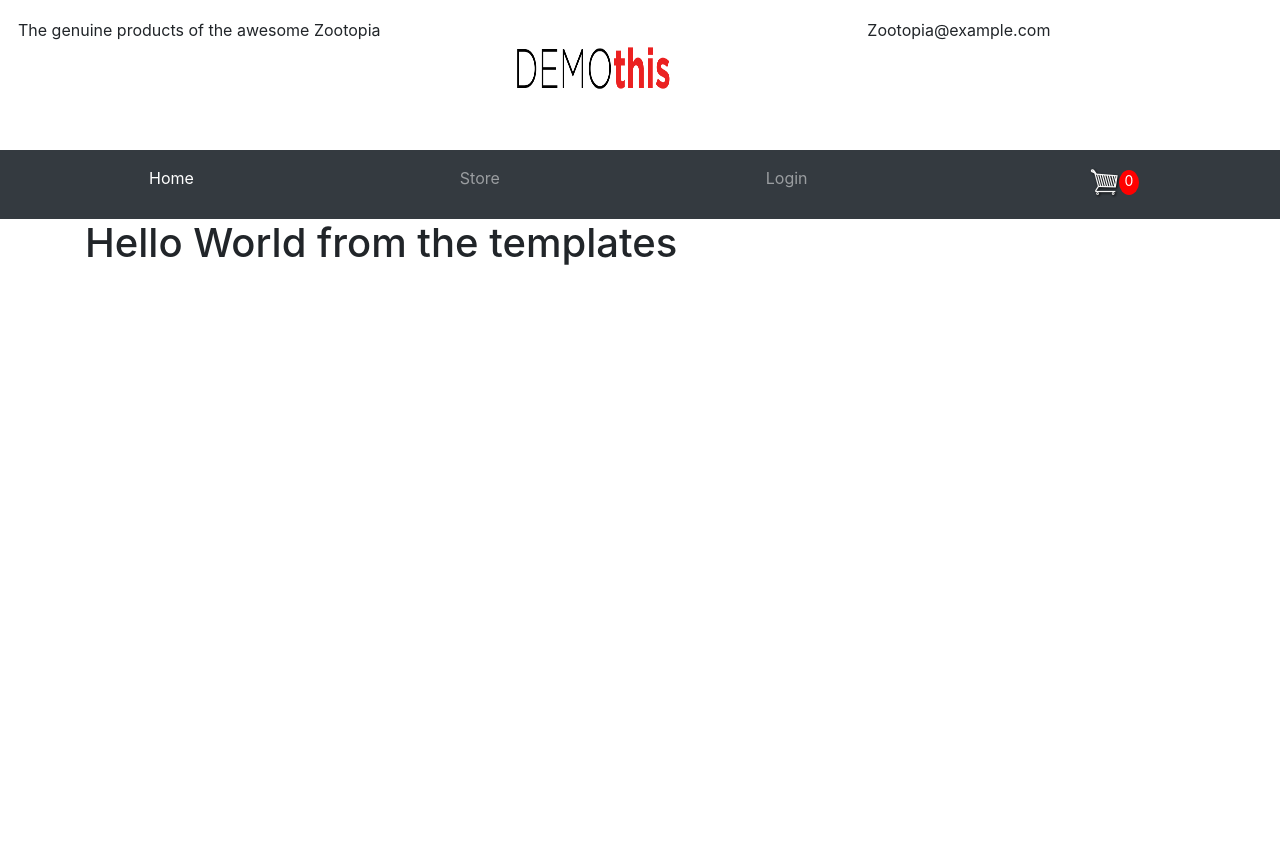
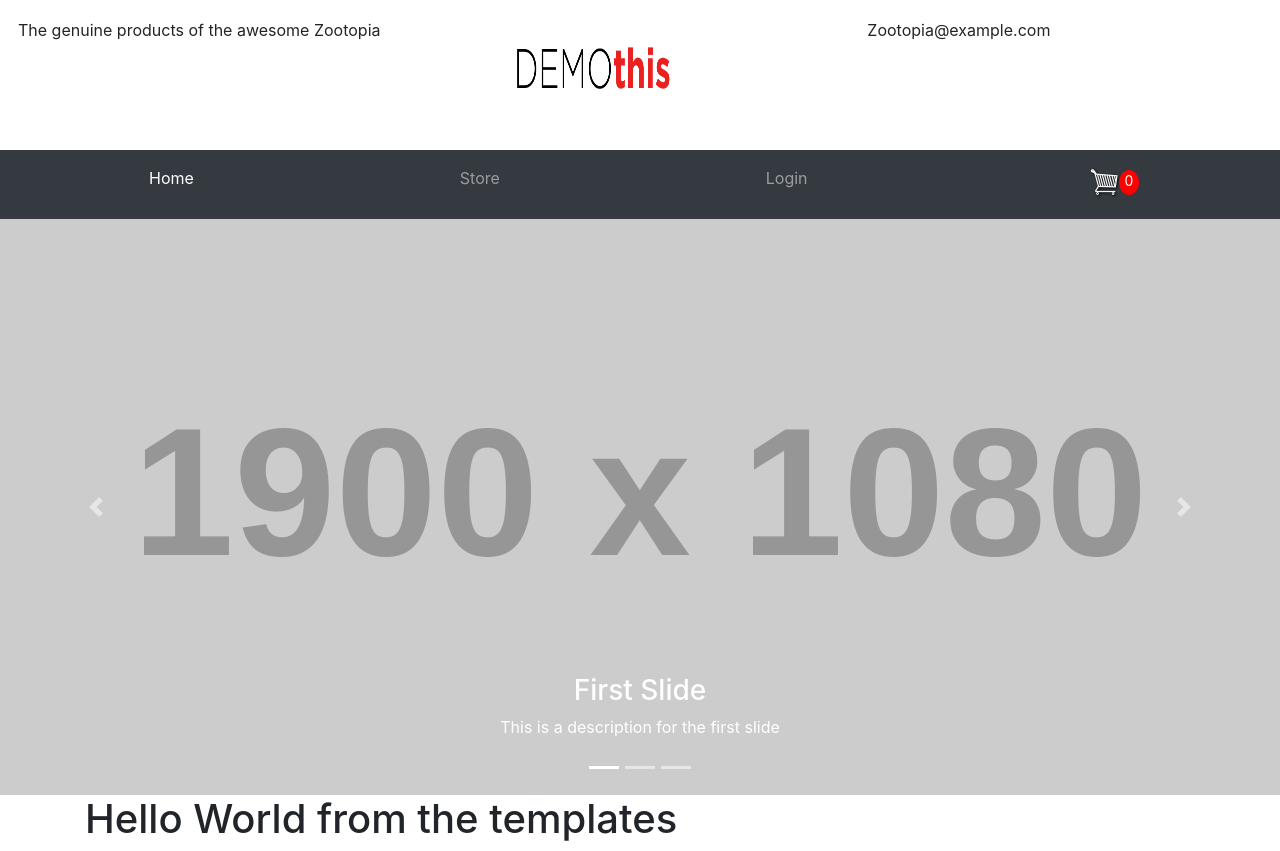
Before and after one commit to emalfiza/zootopia-stars, a Django app: page / in a window 1280 px wide. Before the commit the page ends 265 px from the top, so only its background shows below. Run offline with Django 3.2, Linux system fonts and the light colour scheme; grey boxes labelled with a size stand in for pictures from a placeholder-image service; some libraries are stand-ins or nearby versions.

Commit message:
Add Bootstrap carousel for the main page

```diff
--- a/static/css/main.css
+++ b/static/css/main.css
@@ -1,4 +1,4 @@
-/* Top container above the navbar */
+/******************** Top container above the Navbar *********************/
 .advert {
     height: 150px;
     padding: 18px;
@@ -10,7 +10,7 @@
 }
 
 
-/* Start of the navbar components */
+/******************** Navbar components *********************/
 #cart-total{
 	display: inline-block;
 	text-align: center;
@@ -33,4 +33,14 @@
     display: inline-block;
     padding: .5rem 1rem;
 }
-/* End of Navbar components */
+
+/******************** Carousel slide show *********************/
+.carousel-item {
+    height: 72vh;
+    min-height: 300px;
+    background: no-repeat center center scroll;
+    background-size: cover;
+    -webkit-background-size: cover;
+    -moz-background-size: cover;
+    -o-background-size: cover;
+}
--- a/templates/base.html
+++ b/templates/base.html
@@ -16,7 +16,7 @@
 </head>
 <body>
 
-    <!-- Start  of the container above the navbar -->
+    <!-------------------- Start of the container above the navbar -------------------->
     <div class="container-fluid advert">
 
         <div class="row">
@@ -33,9 +33,9 @@
             </div>
         </div>
     </div>
-    <!-- End container above the navbar -->
+    <!-------------------- End of the container above the navbar -------------------->
 
-    <!-- Start Navbar -->
+    <!-------------------- Start navbar -------------------->
     <nav class="navbar navbar-expand-lg navbar-dark bg-dark">
         <button aria-controls="navbarSupportedContent" aria-expanded="false" aria-label="Toggle navigation"
             class="navbar-toggler" data-target="#navbarSupportedContent" data-toggle="collapse" type="button">
@@ -63,7 +63,60 @@
             </ul>
         </div>
     </nav>
-    <!-- End Navbar -->
+    <!-------------------- End navbar -------------------->
+
+    <!-------------------- Start carousel slide show -------------------->
+
+    <div id="carouselExampleIndicators" class="carousel slide" data-ride="carousel">
+
+        <ol class="carousel-indicators">
+            <li data-target="#carouselExampleIndicators" data-silde-to="0" class="active"></li>
+            <li data-target="#carouselExampleIndicators" data-silde-to="1"></li>
+            <li data-target="#carouselExampleIndicators" data-silde-to="2"></li>
+        </ol>
+
+        <!-------------------- Start of carousel inner -------------------->
+
+        <div class="carousel-inner" role="listbox">
+            <div class="carousel-item active" style="background-image: url('https://placehold.it/1900x1080');">
+                <div class="carousel-caption d-none d-md-block">
+                    <h3>First Slide</h3>
+                    <p>This is a description for the first slide</p>
+                </div>
+            </div>
+
+            <div class="carousel-item" style="background-image: url('https://placehold.it/1900x1080');">
+                <div class="carousel-caption d-none d-md-block">
+                    <h3>Second Slide</h3>
+                    <p>This is a description for the second slide</p>
+                </div>
+            </div>
+
+            <div class="carousel-item" style="background-image: url('https://placehold.it/1900x1080');">
+                <div class="carousel-caption d-none d-md-block">
+                    <h3>Third Slide</h3>
+                    <p>This is a description for the third slide</p>
+                </div>
+            </div>
+        </div>
+        <!-------------------- End carousel inner -------------------->
+
+        <!-------------------- Start Previous -------------------->
+        <a class="carousel-control-prev" href="#carouselExampleIndicators" role="button" data-slide="prev">
+            <span class="carousel-control-prev-icon" aria-hidden="true"></span>
+            <span class="sr-only">Previous</span>
+        </a>
+        <!-------------------- End Previous -------------------->
+
+        <!-------------------- Start next -------------------->
+        <a class="carousel-control-next" href="#carouselExampleIndicators" role="button" data-slide="next">
+            <span class="carousel-control-next-icon" aria-hidden="true"></span>
+            <span class="sr-only">Next</span>
+        </a>
+        <!-------------------- End next -------------------->
+    </div>
+    <!-------------------- End carousel slide show -------------------->
+
 
     {% block content %}
 
```
